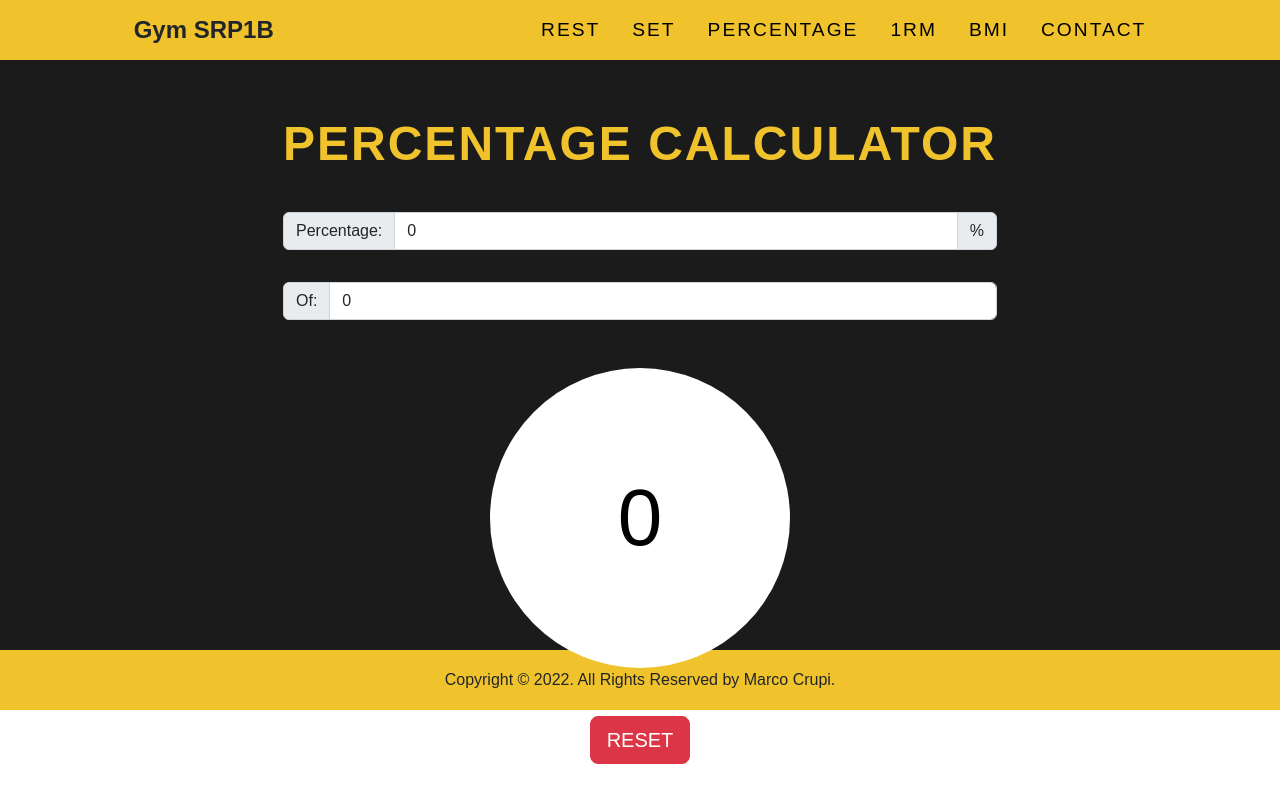
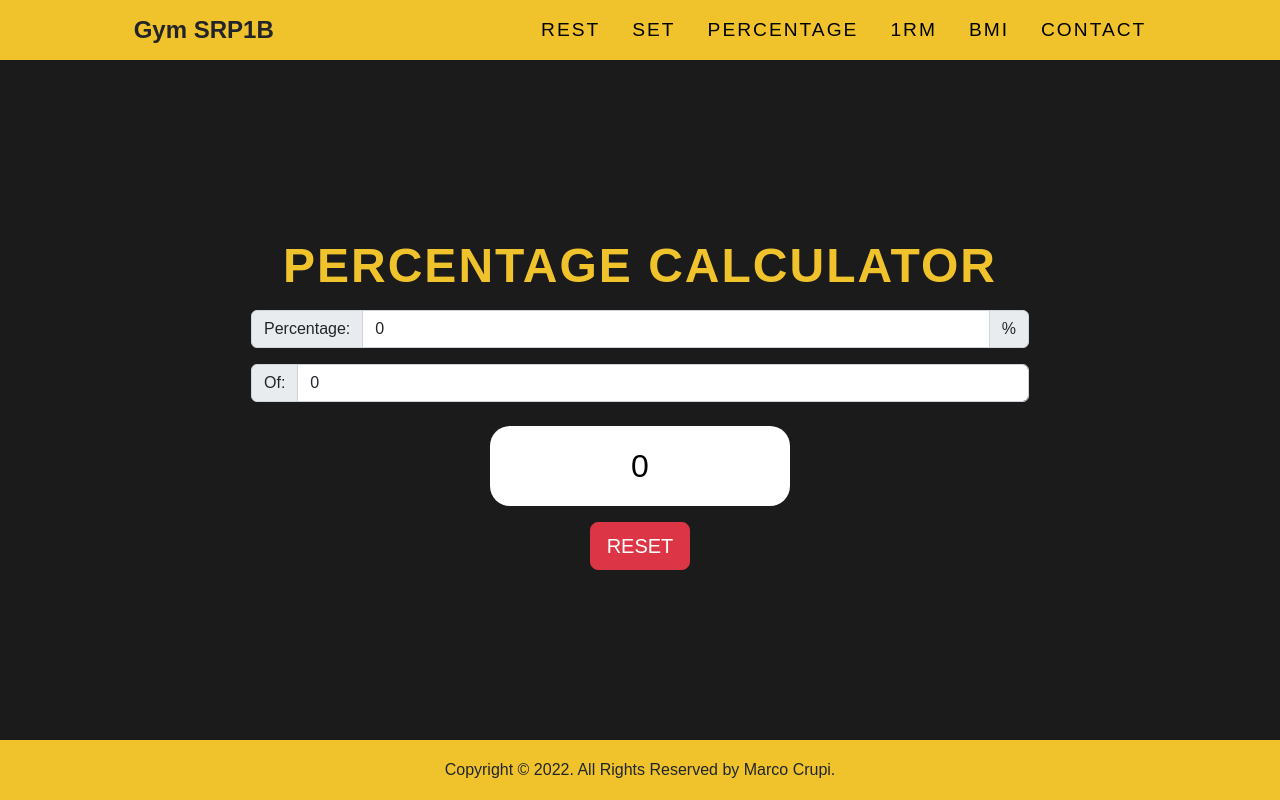
Before and after one commit to marcocrupi/gymsrp-react, a React (Create React App) app: page /gymsrp-react/percentage in a window 1280 px wide. Built offline with nearby package versions, Linux system fonts and the light colour scheme.

Commit message:
update style all web app

```diff
--- a/src/CSS/bmi.css
+++ b/src/CSS/bmi.css
@@ -1,8 +1,10 @@
 .bmi__container {
   display: flex;
   justify-content: center;
-  min-height: 100vh;
-  padding: 3rem 0;
+  align-items: center;
+  color: #eee;
+  height: 100%;
+  overflow: scroll;
 }
 
 .bmi__components {
@@ -12,6 +14,7 @@
 }
 
 .radio__bmi {
+  margin-top: 1rem;
     color: white;
     display: flex;
     justify-content: center;
@@ -21,40 +24,40 @@
 
 .singleRadio__bmi {
     margin: 0 1rem;
-    margin-bottom: 1rem;
+    /* margin-bottom: 1rem; */
 }
 
 .bmi__total {
   display: flex;
   justify-content: center;
   align-items: center;
-  height: 80px;
+  height: 50px;
   width: 300px;
   background-color: white;
   font-size: 2rem;
   color: black;
-  margin-bottom: 2rem;
-  border-radius: 50px;
+  margin-bottom: 1rem;
+  border-radius: 10px;
 }
 
 .bmi__resultBMI {
   color: #f0c32d;
   font-weight: bold;
   font-size: 2rem;
-  margin-bottom: 1rem;
+  margin-bottom: 0.5rem;
 }
 
 .bmi__category {
   display: flex;
   justify-content: center;
   align-items: center;
-  height: 80px;
+  height: 50px;
   width: 300px;
   background-color: white;
   font-size: 2rem;
   color: black;
-  margin-bottom: 3rem;
-  border-radius: 50px;
+  margin-bottom: 1rem;
+  border-radius: 10px;
 }
 
 p {
--- a/src/CSS/bottomnav.css
+++ b/src/CSS/bottomnav.css
@@ -13,7 +13,7 @@
     display: flex;
     align-items: center;
     justify-content: center;
-    height: 150px;
+    height: 100px;
   }
 
   .bottomnav__navigation {
--- a/src/CSS/contact.css
+++ b/src/CSS/contact.css
@@ -1,9 +1,10 @@
 .contact__container {
-  display: flex;
+    display: flex;
   justify-content: center;
-  align-items: flex-start;
-  min-height: 100vh;
-  padding: 2rem 0;
+  align-items: center;
+  color: #eee;
+  height: 100%;
+  overflow: scroll;
 }
 
 .contact__components {
--- a/src/CSS/header.css
+++ b/src/CSS/header.css
@@ -5,7 +5,8 @@ nav {
   z-index: 1000;
 }
 
-#navbar,#toggle {
+#navbar,
+#toggle {
   display: none;
 }
 
@@ -38,7 +39,6 @@ nav {
 }
 
 @media screen and (max-width: 850px) {
-
   nav {
     position: sticky;
   }
@@ -122,8 +122,7 @@ nav {
   }
 
   #navbar ul li {
-  list-style: none;
-  margin: 2rem 0;
+    list-style: none;
+    margin: 2rem 0;
+  }
 }
-
-}
--- a/src/CSS/index.css
+++ b/src/CSS/index.css
@@ -37,6 +37,7 @@ body {
 .global__title {
   font-size: 3rem;
   margin-bottom: 1rem;
+  margin: 0 2rem;
   color: #f0c32d;
   font-weight: bold;
   letter-spacing: 2px;
@@ -44,7 +45,7 @@ body {
 }
 
 .input-group {
-  margin: 1rem;
+  margin: 0.5rem;
 }
 
 /* Custom scrollbar start */
--- a/src/CSS/percentage.css
+++ b/src/CSS/percentage.css
@@ -1,8 +1,9 @@
 .percentage__container {
   display: flex;
   justify-content: center;
-  min-height: 100vh;
-  padding: 3rem 0;
+  align-items: center;
+  height: 100%;
+  overflow: scroll;
 }
 
 .percentage__components {
@@ -12,25 +13,25 @@
 }
 
 .percentage__total {
-  margin-top: 2rem;
-  color: white;
 }
 
 .percentage__total {
+  margin-top: 1rem;
+
   display: flex;
   justify-content: center;
   align-items: center;
-  height: 300px;
+  height: 80px;
   width: 300px;
   background-color: white;
-  border-radius: 200px;
-  font-size: 5rem;
+  font-size: 2rem;
   color: black;
-  margin-bottom: 3rem;
+  margin-bottom: 1rem;
+  border-radius: 20px;
 }
 
 @media screen and (max-width: 850px) {
   .percentage__container {
-  align-items: center;
+    align-items: center;
+  }
 }
-}
--- a/src/CSS/rest.css
+++ b/src/CSS/rest.css
@@ -1,12 +1,14 @@
 .rest__container {
   display: flex;
   justify-content: center;
+  align-items: center;
   color: #eee;
   height: 100%;
+  overflow: scroll;
 }
 
 .rest__components {
-  width: 400px;
+  width: 300px;
   text-align: center;
 }
 
@@ -55,7 +57,7 @@
 }
 
 .rest__components {
-  width: 200px;
+  width: 190px;
 }
 
 .control__button {
--- a/src/CSS/rm.css
+++ b/src/CSS/rm.css
@@ -1,8 +1,10 @@
 .rm__container {
   display: flex;
   justify-content: center;
-  min-height: 100vh;
-  padding: 3rem 0;
+  align-items: center;
+  color: #eee;
+  height: 100%;
+  overflow: scroll;
 }
 
 .rm__components {
@@ -12,25 +14,22 @@
 }
 
 .rm__total {
-  margin-top: 2rem;
-  color: white;
-}
+  margin-top: 1rem;
 
-.rm__total {
   display: flex;
   justify-content: center;
   align-items: center;
-  height: 300px;
+  height: 80px;
   width: 300px;
   background-color: white;
-  border-radius: 200px;
-  font-size: 5rem;
+  font-size: 2rem;
   color: black;
-  margin-bottom: 3rem;
+  margin-bottom: 1rem;
+  border-radius: 20px;
 }
 
 @media screen and (max-width: 850px) {
   .rm__container {
-  align-items: center;
+    align-items: center;
+  }
 }
-}
--- a/src/CSS/set.css
+++ b/src/CSS/set.css
@@ -1,8 +1,9 @@
 .set__container {
-  padding: 2rem 0;
   display: flex;
   justify-content: center;
-  min-height: 100vh;
+  align-items: center;
+  height: 100%;
+  overflow: scroll;
 }
 
 .set__components {
@@ -15,13 +16,13 @@
   display: flex;
   justify-content: center;
   align-items: center;
-  height: 300px;
-  width: 300px;
+  height: 200px;
+  width: 200px;
   background-color: white;
   border-radius: 200px;
   font-size: 5rem;
   color: black;
-  margin-bottom: 3rem;
+  margin-bottom: 2rem;
 }
 
 .set__buttons {
--- a/src/CSS/sharedlayout.css
+++ b/src/CSS/sharedlayout.css
@@ -1,3 +1,9 @@
 .shared__container {
- height: calc(100vh - 210px);
+    height: calc(100vh - 120px);
+  }
+
+@media screen and (max-width: 500px) {
+  .shared__container {
+    height: calc(100vh - 160px);
+  }
 }
--- a/src/pages/bmi.js
+++ b/src/pages/bmi.js
@@ -191,9 +191,9 @@ function Bmi() {
         <div className="bmi__total">
           {isNaN(totalBmi) ? 0 : parseFloat(localStorage.getItem("totalBmi"))}
         </div>
-        <div className="bmi__resultBMI">
+        {/* <div className="bmi__resultBMI">
           <span>CATEGORY</span>
-        </div>
+        </div> */}
         <div className="bmi__category">
           {category === "" ? "" : localStorage.getItem("category")}
         </div>
```
